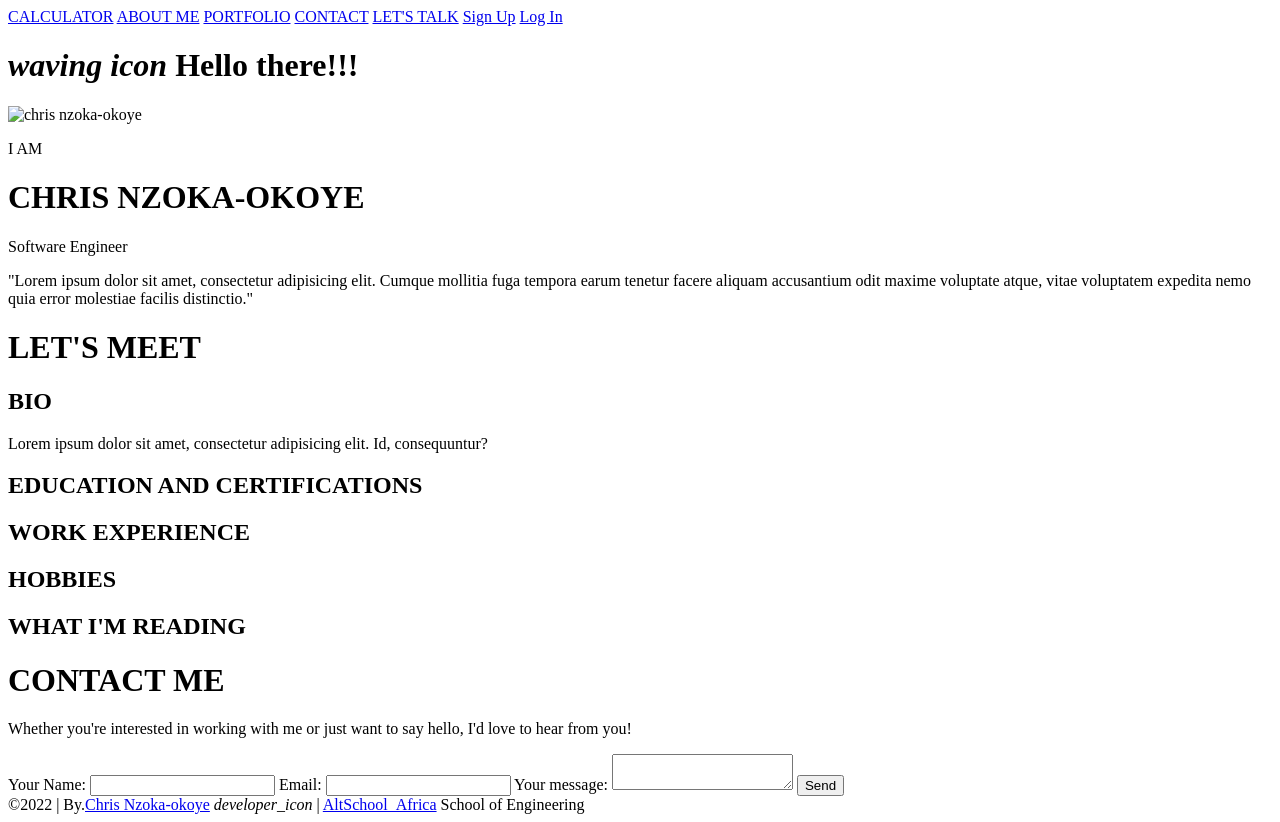
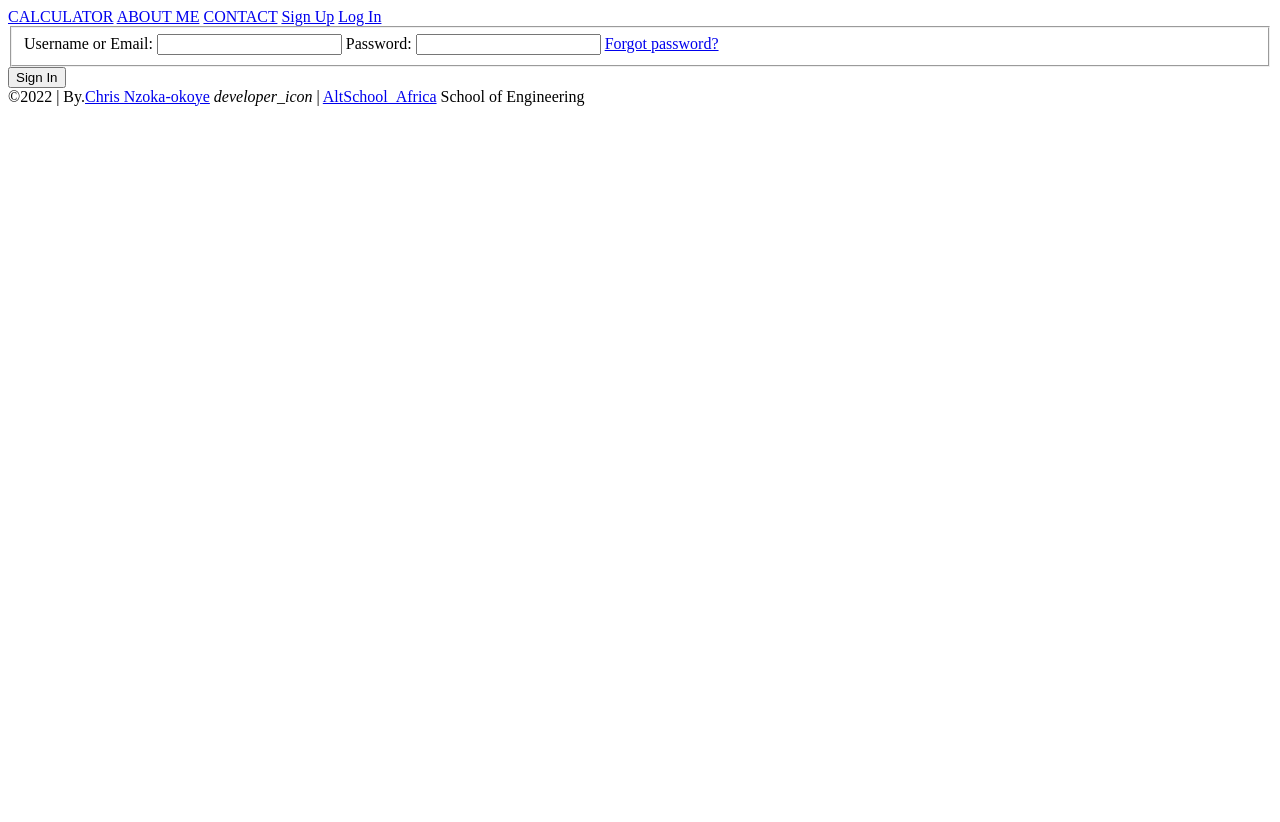
Before and after one commit to ChrisNzoka/0-my_profile, a plain HTML site: page login.html in a window 1280 px wide. After the commit the page ends 800 px from the top, so only its background shows below. Drawn offline with Linux system fonts and the light colour scheme.

Commit message:
set the nav bar

```diff
--- a/login.html
+++ b/login.html
@@ -4,80 +4,41 @@
     <meta charset="UTF-8" />
     <!-- <meta http-equiv="X-UA-Compatible" content="IE=edge" /> -->
     <meta name="viewport" content="width=device-width, initial-scale=1.0" />
-    <title>About Me</title>
+    <title>login</title>
     <link rel="stylesheet" href="main.css" />
   </head>
+  <!-- header ends -->
   <body>
     <!-- Navigation bar -->
     <div>
       <a href="calculator.html">CALCULATOR</a>
       <a href="index.html">ABOUT ME</a>
-      <a href="#portfolio">PORTFOLIO</a>
       <a href="contact.html">CONTACT</a>
-      <a href="#contact">LET'S TALK</a>
       <a href="register.html">Sign Up</a>
       <a href="login.html">Log In</a>
     </div>
-    <!-- welcome layer -->
+    <!-- nav bar ends -->
+
+    <!-- Login field-->
+    <fieldset>
+      <label for="username">Username or Email: </label>
+      <input type="text" name="username" id="username" autocomplete="on" required/>
+      <label for="password">Password: </label>
+      <input type="password" id="password" name="password" required/>
+      <a href="#">Forgot password?</a>
+    </fieldset>
+
+    <!-- login button -->
     <div>
-      <h1><em>waving icon</em> Hello there!!!</h1>
-      <img src="Alt_School.jpg" alt="chris nzoka-okoye" />
-      <p>I AM</p>
-      <h1>CHRIS NZOKA-OKOYE</h1>
-      <p>Software Engineer</p>
-      <p>
-        "Lorem ipsum dolor sit amet, consectetur adipisicing elit. Cumque
-        mollitia fuga tempora earum tenetur facere aliquam accusantium odit
-        maxime voluptate atque, vitae voluptatem expedita nemo quia error
-        molestiae facilis distinctio."
-      </p>
+      <button type="submit">Sign In</button>
     </div>
+    <!-- login field ends -->
     <div>
-      <h1>LET'S MEET</h1>
-      <div>
-        <h2>BIO</h2>
-        <p>
-          Lorem ipsum dolor sit amet, consectetur adipisicing elit. Id,
-          consequuntur?
-        </p>
-      </div>
-      <div>
-        <h2>EDUCATION AND CERTIFICATIONS</h2>
-        <p></p>
-      </div>
-      <div>
-        <h2>WORK EXPERIENCE</h2>
-      </div>
-      <div>
-        <h2>HOBBIES</h2>
-        <h2>WHAT I'M READING</h2>
-      </div>
-    </div>
+    <!-- contact info section -->
 
-    <!-- Contact section -->
-    <div>
-      <h1>CONTACT ME</h1>
-      <p>
-        Whether you're interested in working with me or just want to say hello,
-        I'd love to hear from you!
-      </p>
+    <!-- contact info section ends -->
 
-      <!-- contact message form. redirects messages to my email inbox. -->
-      <form action="https://formspree.io/f/mnqwlypv" method="POST">
-        <label for="Name">Your Name:</label>
-        <input type="text" id="Name" name="name" required />
-        <label>
-          Email:
-          <input type="email" name="email" required />
-        </label>
-        <label>
-          Your message:
-          <textarea name="message" required></textarea>
-        </label>
-        <!-- other form fields go here -->
-        <button type="submit">Send</button>
-      </form>
-    </div>
+    <!-- footer -->
     <footer>
       &COPY;2022 | By.<a href="https://linktr.ee/chrisnzoka"
         >Chris Nzoka-okoye</a
@@ -85,5 +46,7 @@
       <em>developer_icon</em> | <a href="#">AltSchool_Africa</a> School of
       Engineering
     </footer>
+    <!-- end footer -->
+    </div>
   </body>
 </html>
```
Also changed, not shown: calculator.html (+8 -61 lines), contact.html (deleted, +0 -89 lines), index.html (+19 -2 lines), register.html (+17 -5 lines), images/profile_image.png (renamed from images/IMG_20220324_163222-removebg-preview__1_-removebg-preview-removebg-preview.png), images/suites-02.jpg (added).
